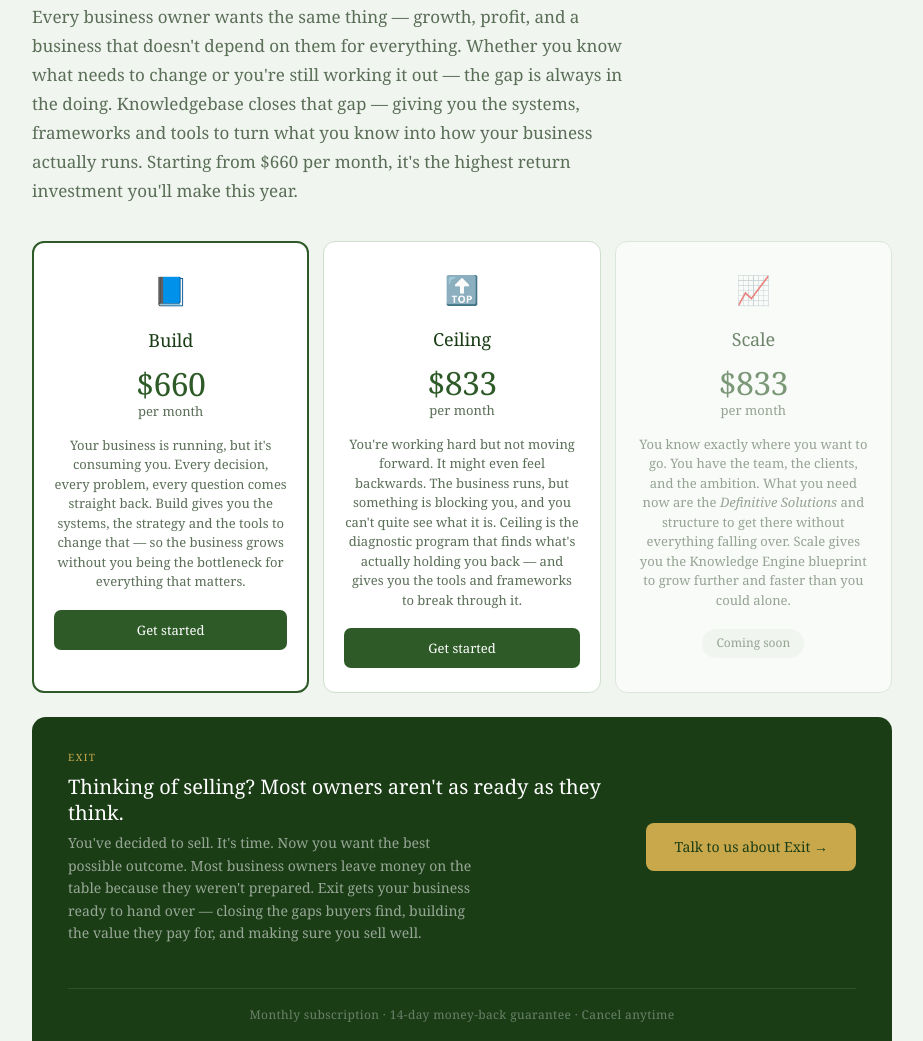
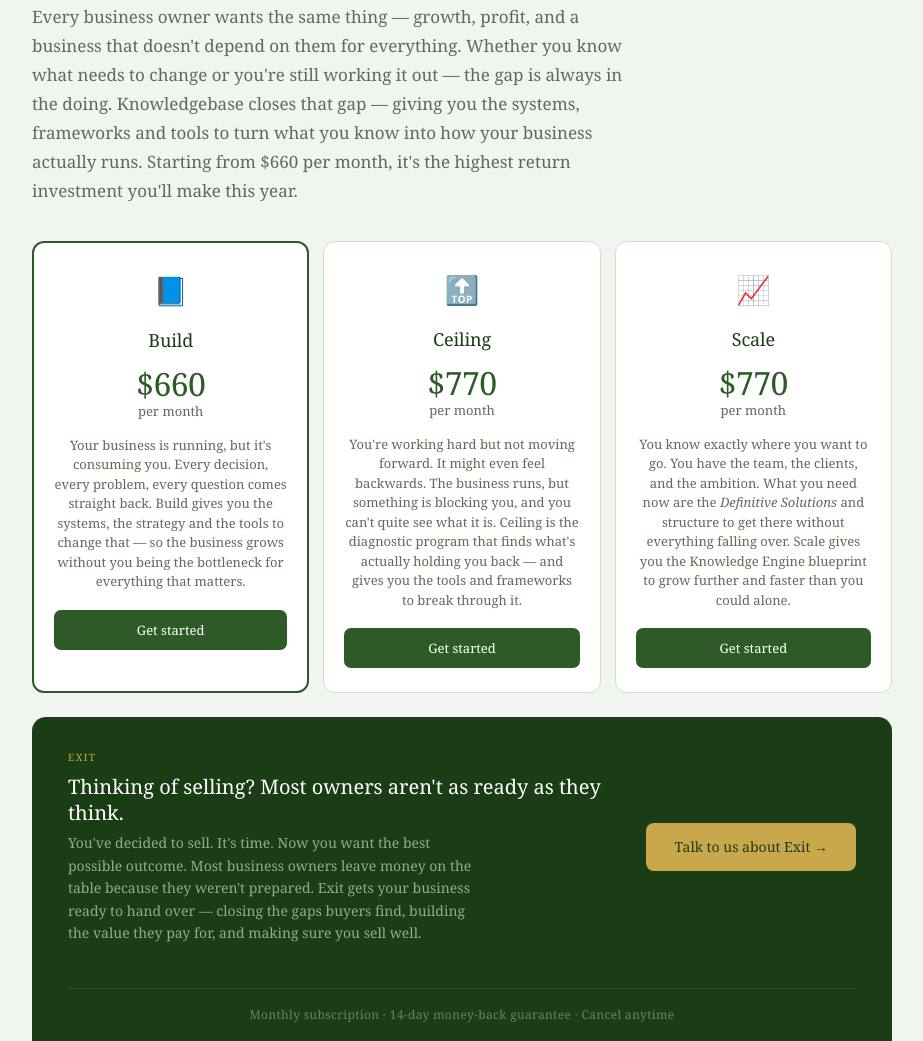
Before and after one commit to Reposiitoned/SheridanLegal, a website: page index.html in a window 1280 px wide. Shown: the part 2154-3195 px from the top of the page, without its empty margins (178-1101 px from the left). Drawn offline with Linux system fonts and the light colour scheme.

Commit message:
Update index.html

```diff
--- a/index.html
+++ b/index.html
@@ -276,7 +276,7 @@
     border-color: var(--forest);
     border-width: 2px;
   }
-  .price-card.coming-card { opacity: 0.6; }
+  .price-card. { opacity: 0.6; }
   .price-icon { font-size: 28px; margin-bottom: 10px; display: block; }
   .price-stage {
     font-size: 10px;
@@ -299,7 +299,7 @@
   }
   .price-period { font-size: 13px; color: var(--muted); margin-bottom: 14px; }
   .price-desc { font-size: 13px; color: var(--muted); line-height: 1.5; margin-bottom: 18px; }
-  .price-coming {
+  .btn-price {
     font-size: 12px;
     color: var(--muted);
     background: var(--bg);
@@ -549,19 +549,19 @@
       <div class="price-card">
         <span class="price-icon">🔝</span>
         <div class="price-name">Ceiling</div>
-        <div class="price-amount">$833</div>
+        <div class="price-amount">$770</div>
         <div class="price-period">per month</div>
         <div class="price-desc">You're working hard but not moving forward. It might even feel backwards. The business runs, but something is blocking you, and you can't quite see what it is. Ceiling is the diagnostic program that finds what's actually holding you back — and gives you the tools and frameworks to break through it.</div>
         <a href="/signup.html?plan=ceiling" class="btn-price">Get started</a>
       </div>
 
-      <div class="price-card coming-card">
+      <div class="price-card ">
         <span class="price-icon">📈</span>
         <div class="price-name">Scale</div>
-        <div class="price-amount">$833</div>
+        <div class="price-amount">$770</div>
         <div class="price-period">per month</div>
         <div class="price-desc">You know exactly where you want to go. You have the team, the clients, and the ambition. What you need now are the <em>Definitive Solutions</em> and structure to get there without everything falling over. Scale gives you the Knowledge Engine blueprint to grow further and faster than you could alone.</div>
-        <span class="price-coming">Coming soon</span>
+        <span class="btn-price">Get started</span>
       </div>
     </div>
 
```
